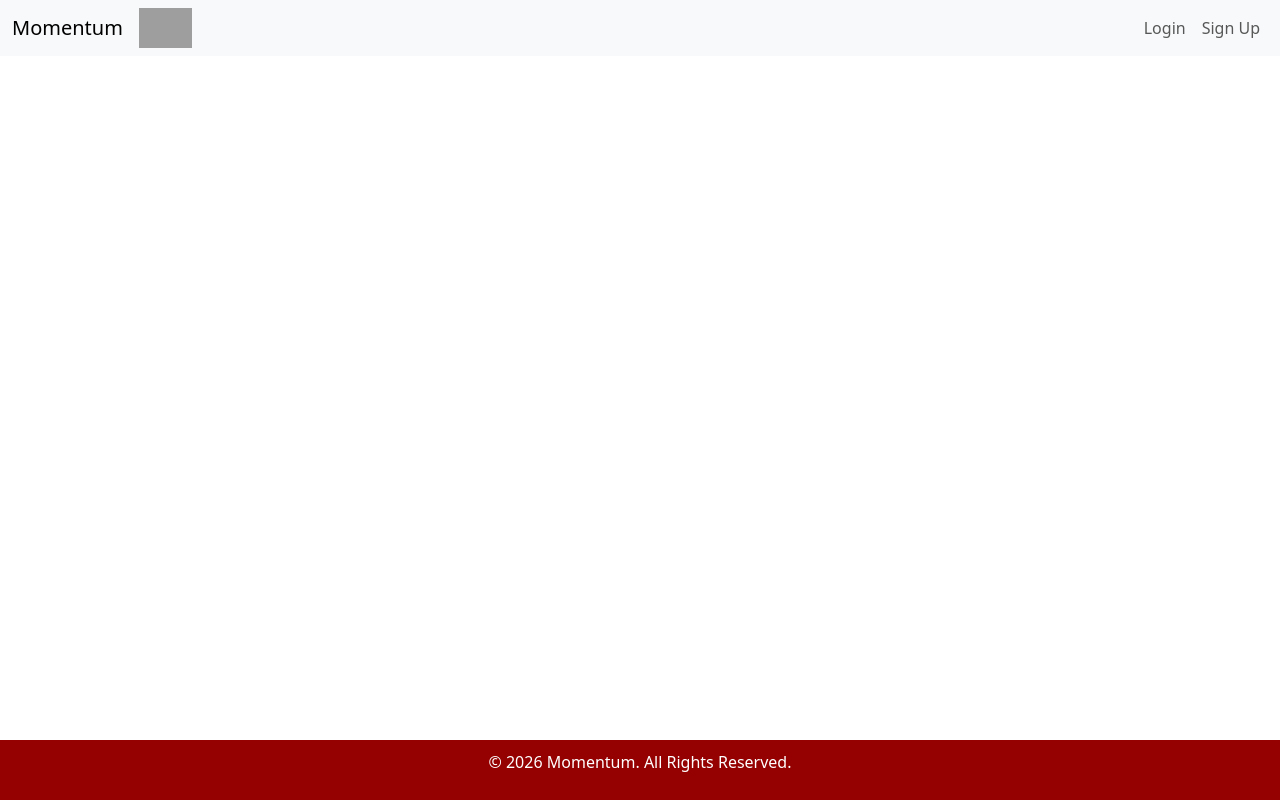
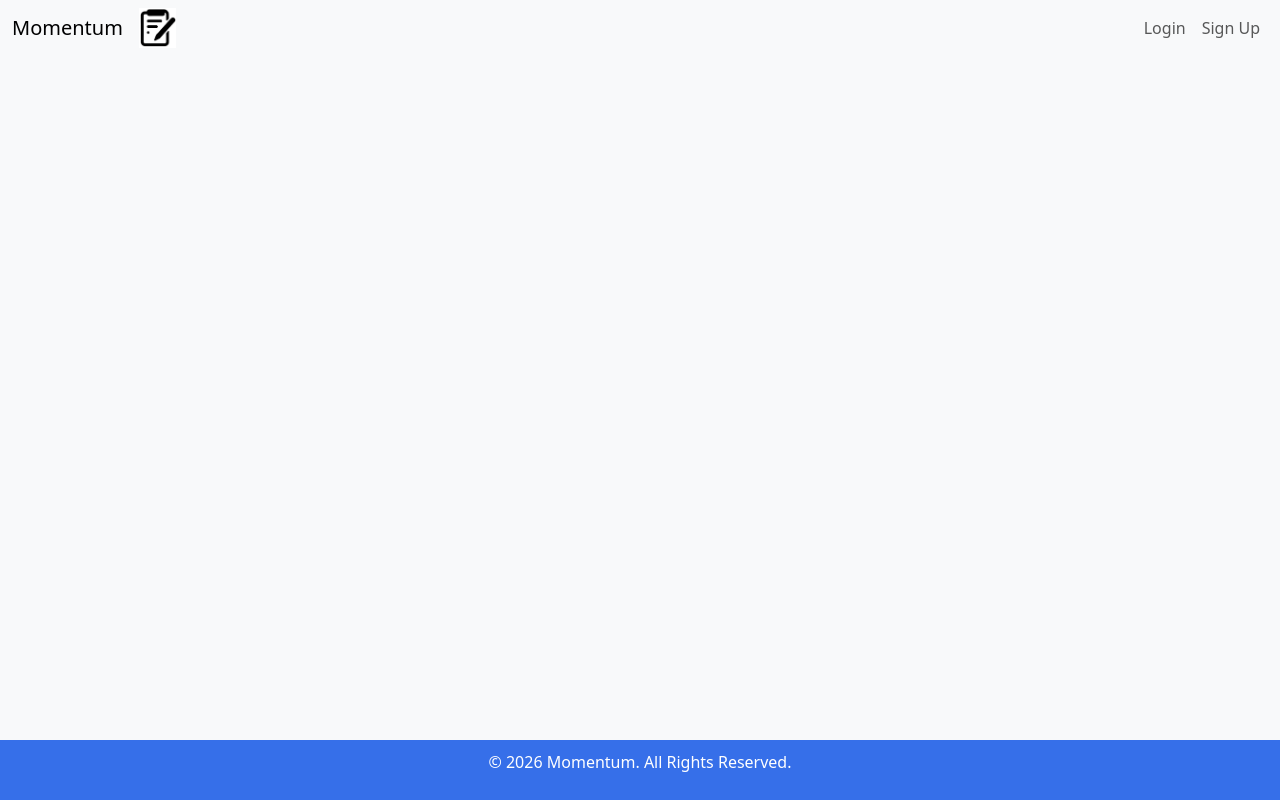
Before and after one commit to decccmcc/momentum, a Django app: template templates/index.html in a window 1280 px wide. Run offline with Django 4.2, Linux system fonts and the light colour scheme; the template is opened without the code that fills it, so the values that code supplies are empty; parts of the project's set-up code (start-up, migrations or seed data) failed here and were passed over; some libraries are stand-ins or nearby versions; grey boxes are pictures that could not be loaded.

Commit message:
Changes to CSS, Index.HTML, Added Images

```diff
--- a/static/css/style.css
+++ b/static/css/style.css
@@ -1,10 +1,3 @@
-h1 {
-    color: red;
-}
-
-
-
-
 html,
 body {
     height: 100%;
@@ -14,13 +7,13 @@ body {
 body {
     display: flex;
     flex-direction: column;
-    background-color: #000000;
+    background-color: rgba(248, 249, 250, 1) !important;
     color: #FFFFFF;
     font-family: Arial, sans-serif;
 }
 
 .navbar {
-    background-color: #3D0000;
+    background-color: #366fe9 !important;
 }
 
 .navbar-brand,
@@ -29,7 +22,7 @@ body {
 }
 
 .nav-link:hover {
-    color: #FF0000;
+    color: #4f7fe7;
 }
 
 .container {
@@ -38,7 +31,7 @@ body {
 }
 
 footer {
-    background-color: #950101;
+    background-color: #366fe9;
     padding: 10px;
     color: #FFFFFF;
     text-align: center;
--- a/templates/index.html
+++ b/templates/index.html
@@ -12,7 +12,7 @@
     <meta charset="UTF-8" />
     <meta name="viewport" content="width=device-width, initial-scale=1.0" />
     <title>Momentum</title>
-    <link rel="shortcut icon" href="{% static 'images/favicon.ico' %}" type="image/x-icon">
+    <link rel="shortcut icon" href="{% static 'Images/Momentum Images/Momentum Logo.png' %}" type="image/x-icon">
     <link rel="stylesheet" href="{% static 'css/style.css' %}" />
     <link href="https://cdn.jsdelivr.net/npm/bootstrap@5.3.8/dist/css/bootstrap.min.css" rel="stylesheet"
         integrity="sha384-sRIl4kxILFvY47J16cr9ZwB07vP4J8+LH7qKQnuqkuIAvNWLzeN8tE5YBujZqJLB" crossorigin="anonymous" />
@@ -22,7 +22,7 @@
     <nav class="navbar navbar-expand-lg navbar-light bg-light">
         <div class="container-fluid">
             <a class="navbar-brand" href="#">Momentum</a>
-            <img src="{% static 'images/logo.png' %}" alt="Logo" style="height: 40px;">
+            <img src="{% static 'Images/Momentum Images/Momentum Logo.png' %}" alt="Logo" style="height: 40px;">
             <button class="navbar-toggler" type="button" data-bs-toggle="collapse" data-bs-target="#navbarNav"
                 aria-controls="navbarNav" aria-expanded="false" aria-label="Toggle navigation">
                 <span class="navbar-toggler-icon"></span>
@@ -49,7 +49,7 @@
 
     {% if user.is_authenticated %}
     <div class="username">
-      Welcome, {{ user.username }}
+        Welcome, {{ user.username }}
     </div>
     {% endif %}
 
@@ -77,11 +77,10 @@
 
     <script src="https://code.jquery.com/jquery-3.6.0.slim.min.js"></script>
     <script src="https://cdn.jsdelivr.net/npm/@popperjs/core@2.10.2/dist/umd/popper.min.js"></script>
-    <script
-      src="https://cdn.jsdelivr.net/npm/bootstrap@5.3.8/dist/js/bootstrap.bundle.min.js"
-      integrity="sha384-FKyoEForCGlyvwx9Hj09JcYn3nv7wiPVlz7YYwJrWVcXK/BmnVDxM+D2scQbITxI"
-      crossorigin="anonymous"
-    ></script>
+    <script src="https://cdn.jsdelivr.net/npm/bootstrap@5.3.8/dist/js/bootstrap.bundle.min.js"
+        integrity="sha384-FKyoEForCGlyvwx9Hj09JcYn3nv7wiPVlz7YYwJrWVcXK/BmnVDxM+D2scQbITxI"
+        crossorigin="anonymous"></script>
     <script src="{% static 'js/script.js' %}"></script>
-  </body>
+</body>
+
 </html>
```
Also changed, not shown: static/Images/Momentum Images/Momentum Logo.png (added), static/Images/Momentum Images/Momentum.png (added).
